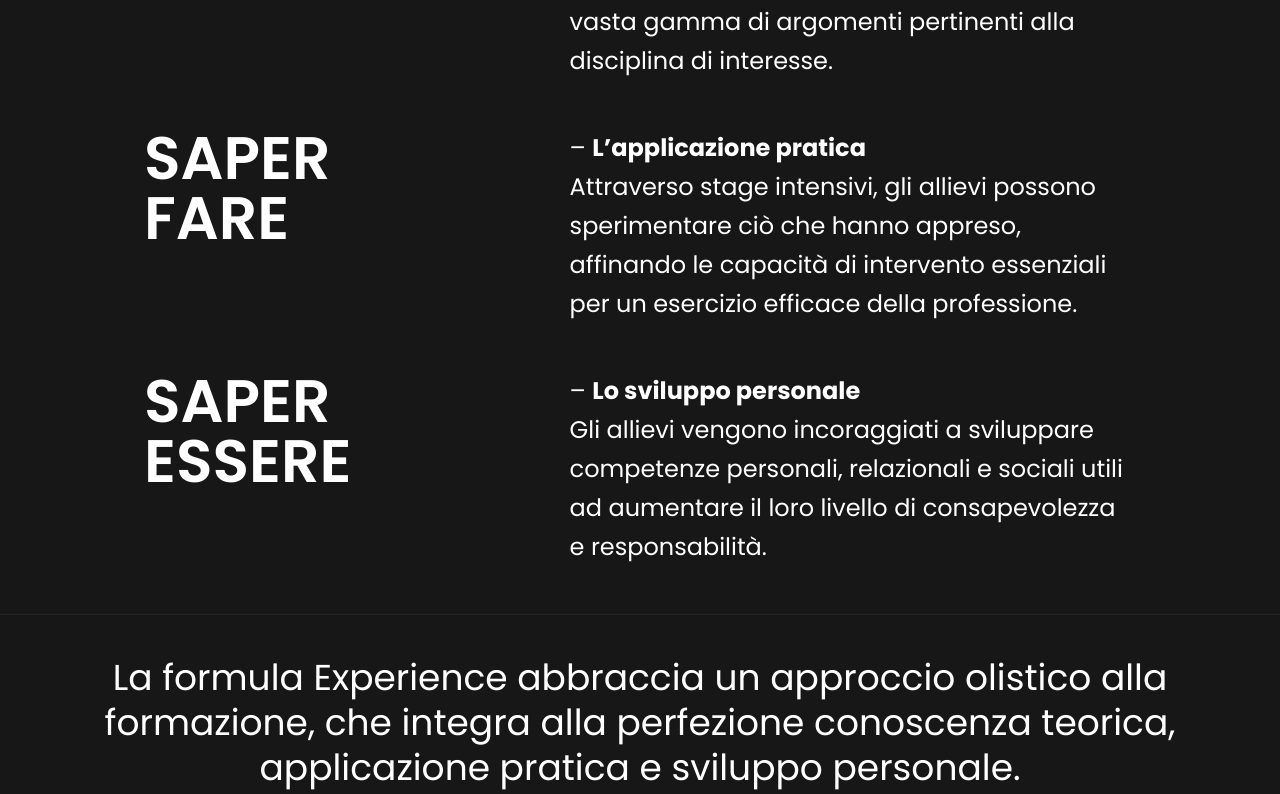
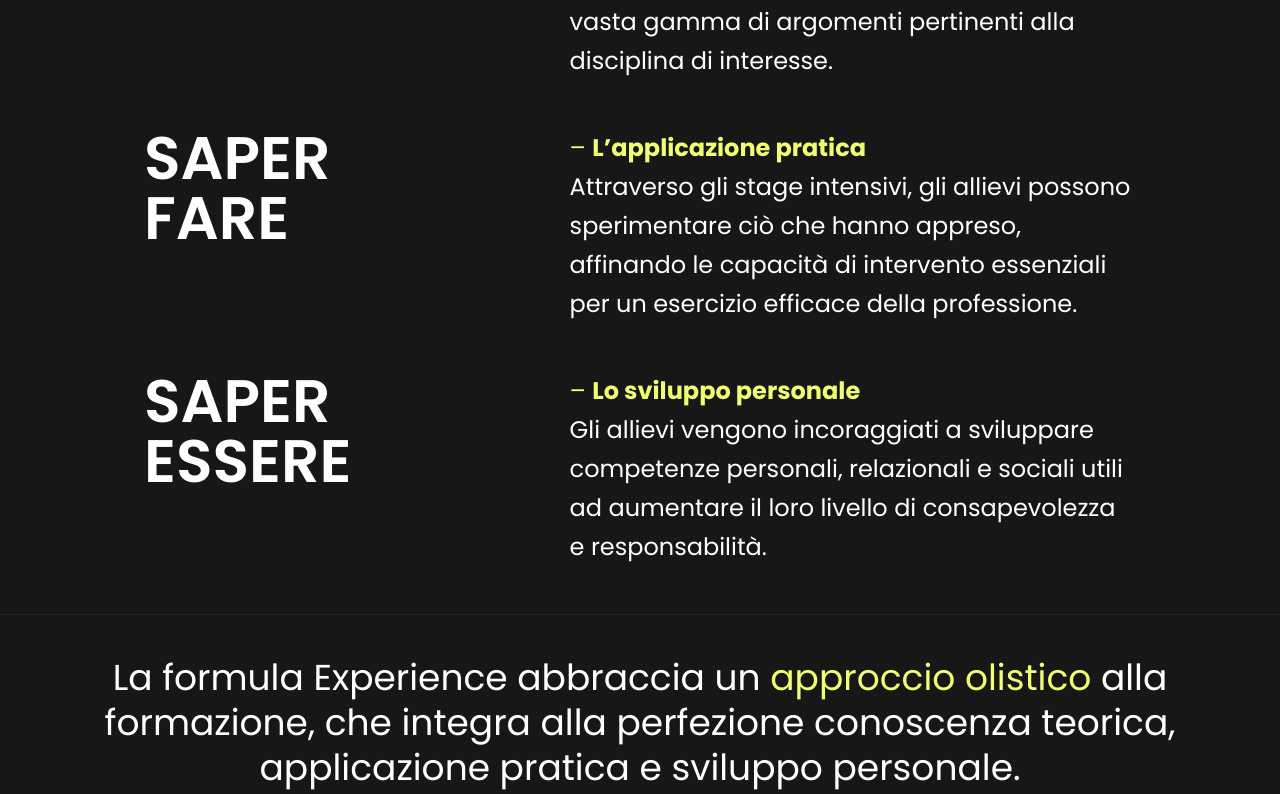
Before and after one commit to plasm/academy, a Nuxt app: page /corsi/master-experience in a window 1280 px wide. Shown: the part 946-1740 px from the top of the page. Built offline with nearby package versions, Linux system fonts and the light colour scheme.

Commit message:
feat: pages

```diff
--- a/components/ac-sticky-lists/index.vue
+++ b/components/ac-sticky-lists/index.vue
@@ -38,15 +38,15 @@ export default {
       default: () => [
         {
           title: 'SAPERE',
-          description: '– <span class="font-bold">La conoscenza teorica</span><br> Gli allievi hanno accesso continuo a contenuti curriculari ricchi e aggiornati, che coprono una vasta gamma di argomenti pertinenti alla disciplina di interesse.'
+          description: '<span class="text-primary">–</span> <span class="text-primary font-bold">La conoscenza teorica</span><br> Gli allievi hanno accesso continuo a contenuti curriculari ricchi e aggiornati, che coprono una vasta gamma di argomenti pertinenti alla disciplina di interesse.'
         },
         {
           title: 'SAPER<br>FARE',
-          description: '– <span class="font-bold">L’applicazione pratica</span><br> Attraverso stage intensivi, gli allievi possono sperimentare ciò che hanno appreso, affinando le capacità di intervento essenziali per un esercizio efficace della professione.'
+          description: '<span class="text-primary">–</span> <span class="text-primary font-bold">L’applicazione pratica</span><br> Attraverso gli stage intensivi, gli allievi possono sperimentare ciò che hanno appreso, affinando le capacità di intervento essenziali per un esercizio efficace della professione.'
         },
         {
           title: 'SAPER<br>ESSERE',
-          description: '– <span class="font-bold">Lo sviluppo personale</span><br> Gli allievi vengono incoraggiati a sviluppare competenze personali, relazionali e sociali utili ad aumentare il loro livello di consapevolezza e responsabilità.'
+          description: '<span class="text-primary">–</span> <span class="text-primary font-bold">Lo sviluppo personale</span><br> Gli allievi vengono incoraggiati a sviluppare competenze personali, relazionali e sociali utili ad aumentare il loro livello di consapevolezza e responsabilità.'
         }
       ]
     }
--- a/pages/corsi/master-experience.vue
+++ b/pages/corsi/master-experience.vue
@@ -26,7 +26,7 @@
 
     <div class="mx-auto px-4 sm:px-6 md:px-8 2xl:max-w-7xl">
       <div class="my-10 text-center text-4xl leading-tight text-white">
-        La formula Experience abbraccia un approccio olistico alla formazione, che integra alla perfezione conoscenza teorica, applicazione pratica e sviluppo personale.
+        La formula Experience abbraccia un <span class="text-primary">approccio olistico</span> alla formazione, che integra alla perfezione conoscenza teorica, applicazione pratica e sviluppo personale.
       </div>
     </div>
   </div>
```
